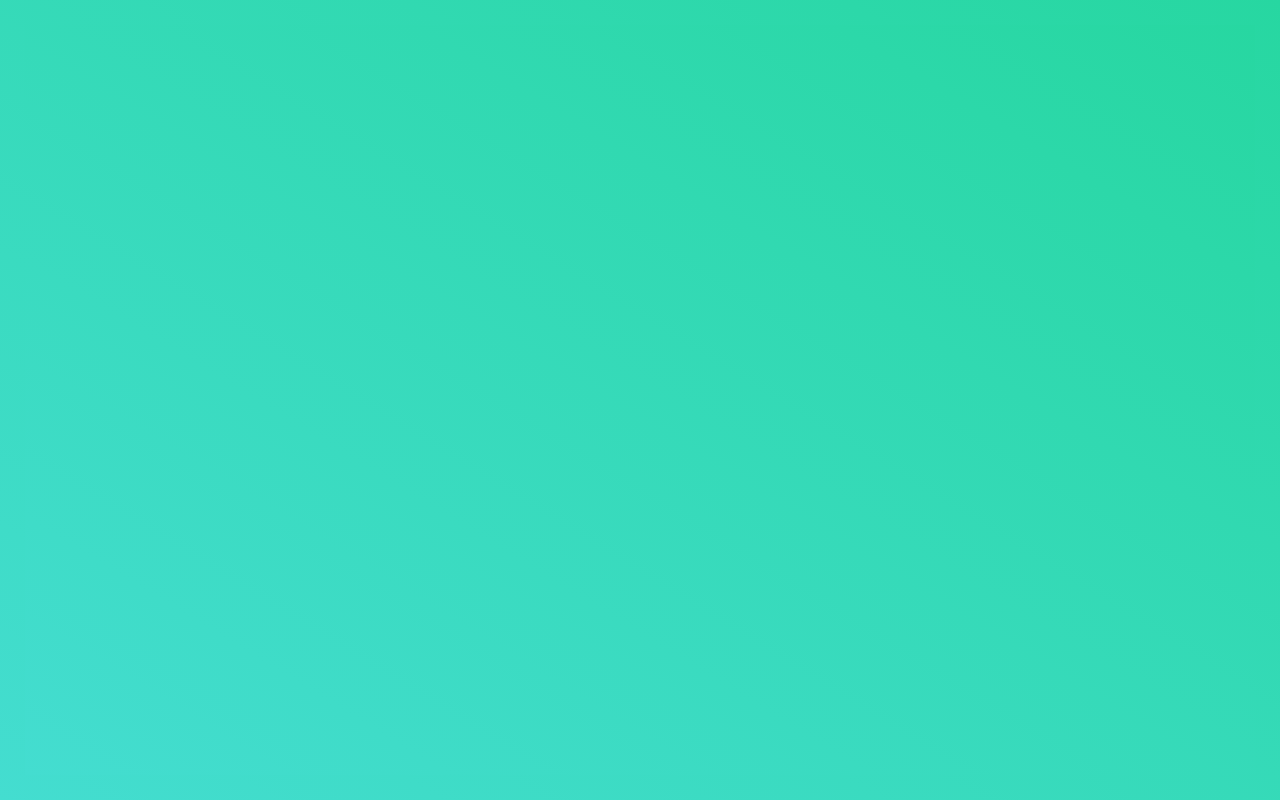
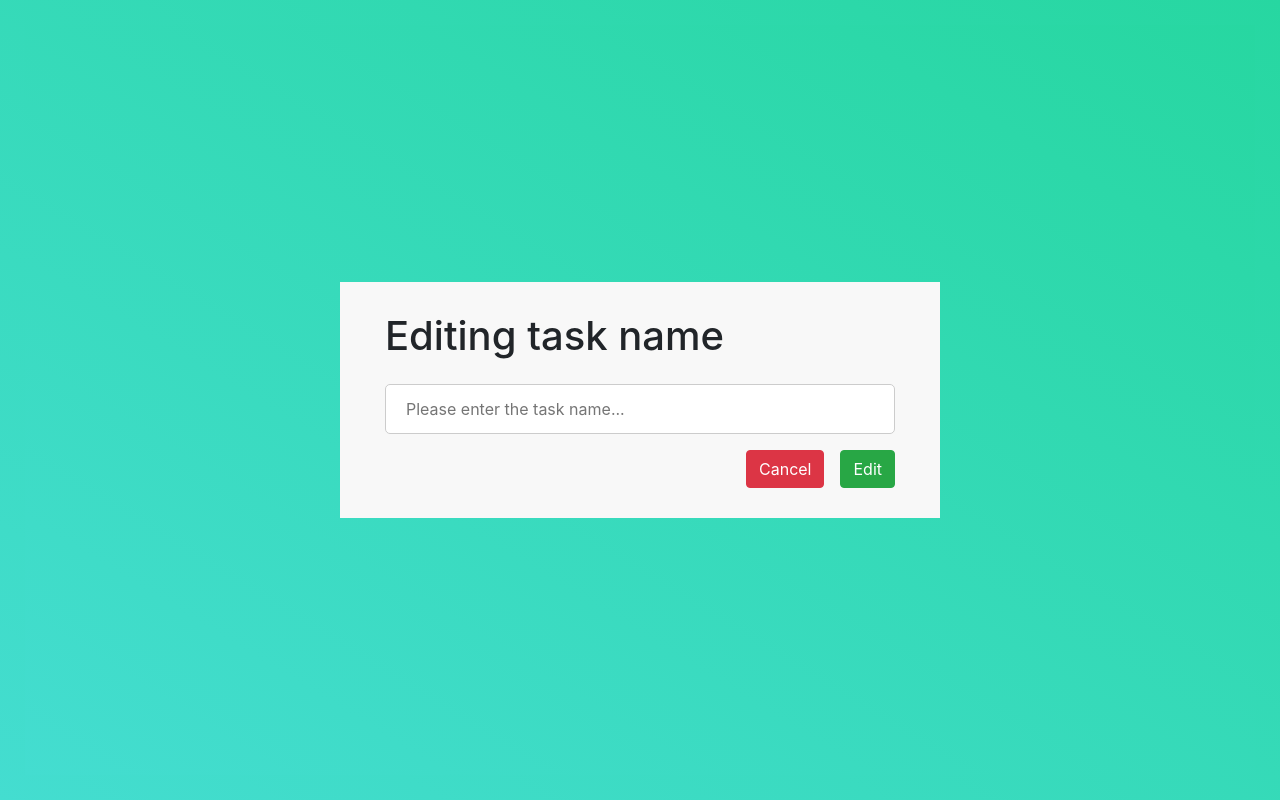
Before and after one commit to josephsieang/angular-task-manager, an Angular app: page /lists/1/edit-task in a window 1280 px wide. Before the commit this address led to /. Built offline with nearby package versions, Linux system fonts and the light colour scheme.

Commit message:
Finish edit task feature

```diff
--- a/src/app/app-routing.module.ts
+++ b/src/app/app-routing.module.ts
@@ -4,12 +4,14 @@ import { TaskViewComponent } from './pages/task-view/task-view.component';
 import { NewListComponent } from './pages/new/new-list/new-list.component';
 import { NewTaskComponent } from './pages/new/new-task/new-task.component';
 import { EditListComponent } from './pages/new/edit-list/edit-list.component';
+import { EditTaskComponent } from './pages/new/edit-task/edit-task.component';
 
 const routes: Routes = [
   { path: '', redirectTo: 'lists', pathMatch: 'full' },
   { path: 'lists', component: TaskViewComponent },
   { path: 'lists/:listName', component: TaskViewComponent },
   { path: 'lists/:listName/edit-list', component: EditListComponent },
+  { path: 'lists/:listName/edit-task', component: EditTaskComponent },
   { path: 'new-list', component: NewListComponent },
   { path: 'lists/:listName/new-task', component: NewTaskComponent },
 ];
--- a/src/app/app.module.ts
+++ b/src/app/app.module.ts
@@ -8,6 +8,7 @@ import { NewListComponent } from './pages/new/new-list/new-list.component';
 import { NewTaskComponent } from './pages/new/new-task/new-task.component';
 import { FontAwesomeModule } from '@fortawesome/angular-fontawesome';
 import { EditListComponent } from './pages/new/edit-list/edit-list.component';
+import { EditTaskComponent } from './pages/new/edit-task/edit-task.component';
 
 @NgModule({
   declarations: [
@@ -16,6 +17,7 @@ import { EditListComponent } from './pages/new/edit-list/edit-list.component';
     NewListComponent,
     NewTaskComponent,
     EditListComponent,
+    EditTaskComponent,
   ],
   imports: [BrowserModule, AppRoutingModule, FontAwesomeModule],
   providers: [],
--- /dev/null
+++ b/src/app/pages/new/edit-task/edit-task.component.html
@@ -0,0 +1,36 @@
+<div class="container">
+  <div class="row pad-row">
+    <div class="col">
+      <div class="row">
+        <div class="col">
+          <h1>Editing task name</h1>
+        </div>
+      </div>
+      <div class="row mt-3">
+        <div class="col">
+          <input
+            type="text"
+            placeholder="Please enter the task name..."
+            class="input-name"
+            #inputRef
+          />
+        </div>
+      </div>
+      <!-- I think that I cannot use directly use justify-content-end in row class because I have wrap a row and col between container and this row-->
+      <div class="row mt-3">
+        <div class="col btn-col">
+          <button type="button" class="btn btn-danger" (click)="cancel()">
+            Cancel
+          </button>
+          <button
+            type="button"
+            class="btn btn-success ml-3"
+            (click)="editTask(inputRef.value)"
+          >
+            Edit
+          </button>
+        </div>
+      </div>
+    </div>
+  </div>
+</div>
--- /dev/null
+++ b/src/app/pages/new/edit-task/edit-task.component.scss
@@ -0,0 +1 @@
+@use "../new";
--- /dev/null
+++ b/src/app/pages/new/edit-task/edit-task.component.ts
@@ -0,0 +1,35 @@
+import { Component, OnInit } from '@angular/core';
+import { ActivatedRoute, Router } from '@angular/router';
+import { TaskService } from 'src/app/task.service';
+
+@Component({
+  selector: 'app-edit-task',
+  templateUrl: './edit-task.component.html',
+  styleUrls: ['./edit-task.component.scss'],
+})
+export class EditTaskComponent implements OnInit {
+  constructor(
+    private route: ActivatedRoute,
+    private taskService: TaskService,
+    private router: Router
+  ) {}
+
+  ngOnInit(): void {}
+
+  editTask(newTitle: string): void {
+    let oldTitle = '';
+    this.route.queryParams.subscribe((params) => {
+      oldTitle = params['taskname'];
+    });
+    this.taskService.editTask(newTitle, oldTitle);
+    this.router.navigate([
+      this.router.url.substr(0, this.router.url.lastIndexOf('/')),
+    ]);
+  }
+
+  cancel() {
+    this.router.navigate([
+      this.router.url.substr(0, this.router.url.lastIndexOf('/')),
+    ]);
+  }
+}
--- a/src/app/pages/task-view/task-view.component.html
+++ b/src/app/pages/task-view/task-view.component.html
@@ -52,11 +52,11 @@
 
         <div class="task-list">
           <div class="task" *ngFor="let task of tasks">
-            <div>
+            <div #taskTitleRef>
               {{ task.title }}
             </div>
             <div>
-              <button class="btn btn-warning">
+              <button class="btn btn-warning" (click)="editTask(task.title)">
                 <fa-icon [icon]="taskEditIcon"></fa-icon>
               </button>
               <button class="btn btn-danger ml-3">
--- a/src/app/pages/task-view/task-view.component.ts
+++ b/src/app/pages/task-view/task-view.component.ts
@@ -1,4 +1,11 @@
-import { Component, OnInit } from '@angular/core';
+import {
+  Component,
+  OnInit,
+  ViewChild,
+  ElementRef,
+  ViewChildren,
+  QueryList,
+} from '@angular/core';
 import { TaskService } from 'src/app/task.service';
 import { ActivatedRoute, Params, Router } from '@angular/router';
 import { listsInterface } from 'src/app/task-local-storage.service';
@@ -24,6 +31,7 @@ export class TaskViewComponent implements OnInit {
   listSettingIcon = faCog;
   taskDeleteIcon = faTrashAlt;
   taskEditIcon = faUserEdit;
+  @ViewChildren('taskTitleRef') taskTitleRef: QueryList<any>;
 
   constructor(
     private taskService: TaskService,
@@ -45,15 +53,23 @@ export class TaskViewComponent implements OnInit {
     this.lists = this.taskService.getLists();
   }
 
-  createNewLists() {
+  createNewLists(): void {
     this.router.navigate(['/new-list']);
   }
 
-  createNewTasks() {
+  createNewTasks(): void {
     this.router.navigate([this.router.url, 'new-task']);
   }
 
-  editList() {
-    this.router.navigate([this.router.url, 'edit-list']);
+  editList(): void {
+    // this.router.navigate([this.router.url, 'edit-list']);
+    this.router.navigate(['edit-list'], { relativeTo: this.route });
+  }
+
+  editTask(title: string): void {
+    this.router.navigate(['edit-task'], {
+      relativeTo: this.route,
+      queryParams: { taskname: title },
+    });
   }
 }
--- a/src/app/task-local-storage.service.ts
+++ b/src/app/task-local-storage.service.ts
@@ -88,8 +88,8 @@ export class TaskLocalStorageService {
     for (let i = 0; i < this.tasks.length; ++i) {
       const { listTitle } = this.tasks[i];
       if (listTitle === this.getListTitleFromRoute()) {
-        console.log('first: ', listTitle);
         this.tasks[i]['listTitle'] = newTitle;
+        break;
       }
     }
 
@@ -97,10 +97,29 @@ export class TaskLocalStorageService {
       const { title } = this.lists[i];
       if (title === this.getListTitleFromRoute()) {
         this.lists[i]['title'] = newTitle;
+        break;
       }
     }
 
     this.updateTasksInLocalStorage();
     return this.updateListsInLocalStorage();
   }
+
+  editTasks(newTitle: string, oldTitle: string) {
+    for (let i = 0; i < this.tasks.length; ++i) {
+      const { listTitle } = this.tasks[i];
+      if (listTitle === this.getListTitleFromRoute()) {
+        for (let j = 0; j < this.tasks[i].tasks.length; j++) {
+          const { title, completed } = this.tasks[i].tasks[j];
+          if (title === oldTitle) {
+            this.tasks[i].tasks[j].title = newTitle;
+            break;
+          }
+        }
+        break;
+      }
+    }
+
+    this.updateTasksInLocalStorage();
+  }
 }
--- a/src/app/task.service.ts
+++ b/src/app/task.service.ts
@@ -30,4 +30,8 @@ export class TaskService {
   editList(title: string): listsInterface[] {
     return this.taskLocalStorageService.editLists(title);
   }
+
+  editTask(newTitle: string, oldTitle: string) {
+    this.taskLocalStorageService.editTasks(newTitle, oldTitle);
+  }
 }
```
Also changed, not shown: 1 other file (tests, documents, lock files or other folders).
